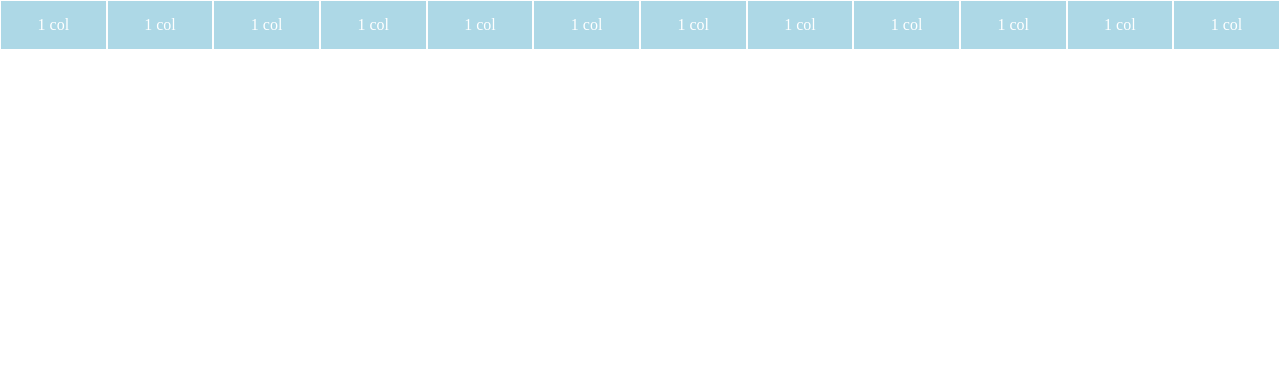
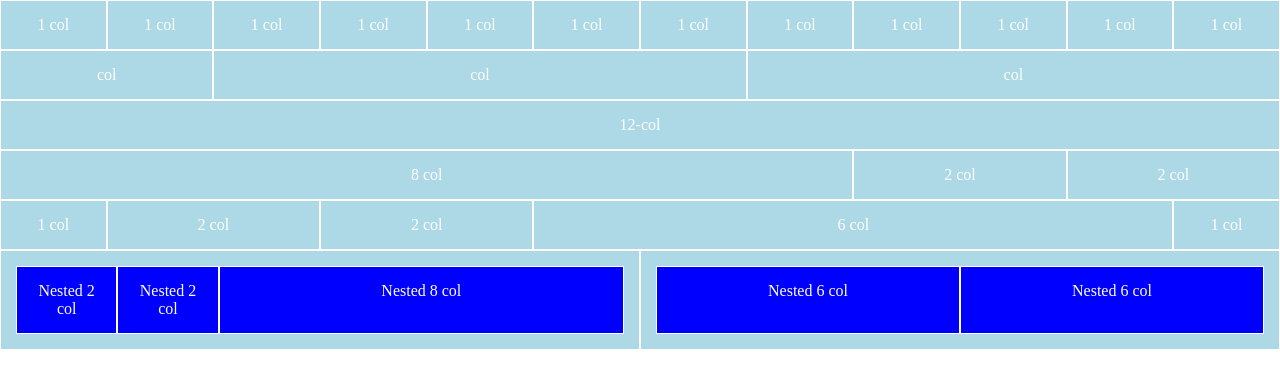
Before and after one commit to alessandrob17/html-css-12bool, a plain HTML site: page index.html in a window 1280 px wide. Drawn offline with Linux system fonts and the light colour scheme.

Commit message:
FEAT first full row

```diff
--- a/index.html
+++ b/index.html
@@ -32,6 +32,70 @@
 
     </section>
 
+    <section>
+        <div class="container">
+            <div class="row">
+                <div class="col-2">col</div>
+                <div class="col-5">col</div>
+                <div class="col-5">col</div>
+
+            </div>
+        </div>
+    </section>
+
+    <section>
+        <div class="container">
+            <div class="row">
+                <div class="col-12">12-col</div>
+            </div>
+        </div>
+    </section>
+
+    <section>
+        <div class="container">
+            <div class="row">
+                <div class="col-8">8 col</div>
+                <div class="col-2">2 col</div>
+                <div class="col-2">2 col</div>
+            </div>
+        </div>
+    </section>
+
+    <section>
+        <div class="container">
+            <div class="row">
+                <div class="col-1">1 col</div>
+                <div class="col-2">2 col</div>
+                <div class="col-2">2 col</div>
+                <div class="col-6">6 col</div>
+                <div class="col-1">1 col</div>
+            </div>
+        </div>
+    </section>
+
+    <section>
+        <div class="container">
+            <div class="row">
+                <div class="col-6 nested-row">
+                    <div class="col-2 col-nested">Nested 2 col</div>
+                    <div class="col-2 col-nested">Nested 2 col</div>
+                    <div class="col-8 col-nested">Nested 8 col</div>
+                </div>
+                <div class="col-6 nested-row">
+                    <div class="col-6 col-nested">Nested 6 col</div>
+                    <div class="col-6 col-nested">Nested 6 col</div>
+                </div>
+            </div>
+        </div>
+    </section>
+
+    <section>
+        <div class="container">
+            <div class="row">
+
+            </div>
+        </div>
+    </section>
 
 </body>
 </html>
--- a/style.css
+++ b/style.css
@@ -9,6 +9,7 @@
 	background-color: lightblue;
 	color: white;
 	border: 1px solid white;
+    text-align: center;
 }
 
 .row{
@@ -16,6 +17,10 @@
     flex-wrap: wrap;
 }
 
-.col-1{
-    text-align: center;
+.nested-row{
+    display: flex;
 }
+
+.col-nested{
+    background-color:blue;
+}
```
